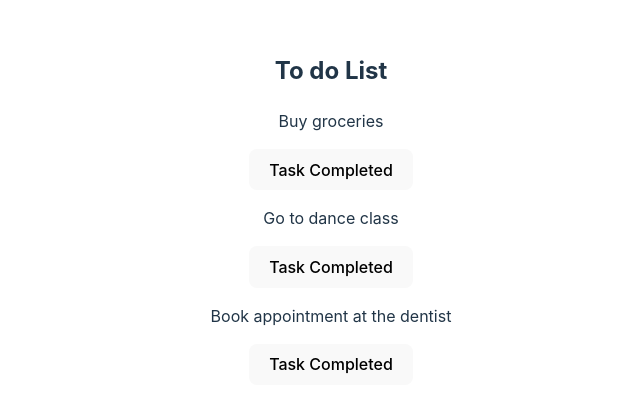
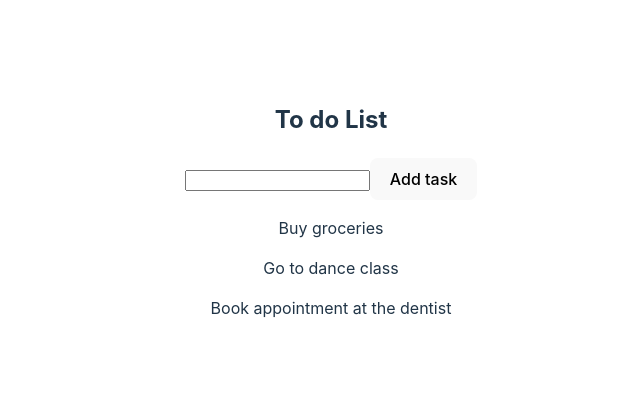
Before and after one commit to Medieinstitutet/Todo-List, a React (Vite) app: page / in a window 1280 px wide. Shown: the part 191-600 px from the top of the page, without its empty margins (309-949 px from the left). Built offline with nearby package versions, Linux system fonts and the light colour scheme.

Commit message:
add new tasks by input; remove by clicking on task

```diff
--- a/src/components/AddTodoForm.tsx
+++ b/src/components/AddTodoForm.tsx
@@ -1,11 +1,25 @@
-export const AddTodoForm = () => {
+import { ChangeEvent, useState } from "react";
+
+interface IAddTodoProps {
+    addTodoForm: (theNewTask: string) => void;
+}
+
+export const AddTodoForm = (props: IAddTodoProps) => {
+    const [newTask, setNewTask] = useState("");
+
+    const handleClick = () => {
+        props.addTodoForm(newTask);
+
+    }
+
+    const handleChange = (e: ChangeEvent<HTMLInputElement>) => {
+        setNewTask(e.target.value)
+    }
 
     return (
         <>
-        <form>
-            <input type="text" />
-            <button>Add task</button>
-        </form>
+        <input type="text" value={newTask} onChange={handleChange} />
+        <button onClick={handleClick}>Add task</button>
         </>
     )
 }
--- a/src/components/ShowTask.tsx
+++ b/src/components/ShowTask.tsx
@@ -14,9 +14,9 @@ export const ShowTask = (props: IShowTask) => {
     return (
         <>
         <ul>
-            <li className={props.task.completed ? "completed" : ""}>{props.task.name}</li>
+            <li onClick={handleClick} className={props.task.completed ? "completed" : ""}>{props.task.name}</li>
         </ul>
-        <button onClick={handleClick}>Task Completed</button>
+        {/* <button onClick={handleClick}>Task Completed</button> */}
         </>
     )
 }
--- a/src/components/TodoList.tsx
+++ b/src/components/TodoList.tsx
@@ -1,13 +1,14 @@
 import { useState } from "react"
 import { Task } from "../models/Task"
+import { AddTodoForm } from "./AddTodoForm";
 import { ShowTask } from "./ShowTask"
 
 export const TodoList = () => {
 
     const [tasks, setTasks] = useState<Task[]>([
-        new Task(Math.random(), "Buy groceries", false),
-        new Task(Math.random(), "Go to dance class", false),
-        new Task(Math.random(), "Book appointment at the dentist", false)
+        new Task(1, "Buy groceries", false),
+        new Task(2, "Go to dance class", false),
+        new Task(3, "Book appointment at the dentist", false)
     ]);
 
     const changeTask = (id: number) => {
@@ -20,9 +21,16 @@ export const TodoList = () => {
         }))
     };
 
+    const AddANewTask = (theNewTask: string) => {
+        setTasks([...tasks, new Task(Date.now(),theNewTask, false)])
+
+
+    }
+
     return (
         <>
         <h2>To do List</h2>
+        <AddTodoForm addTodoForm={AddANewTask}/>
 
         {tasks.map((task) => {
             return <ShowTask task = {task} completeTask={changeTask} key={task.id} />
```
